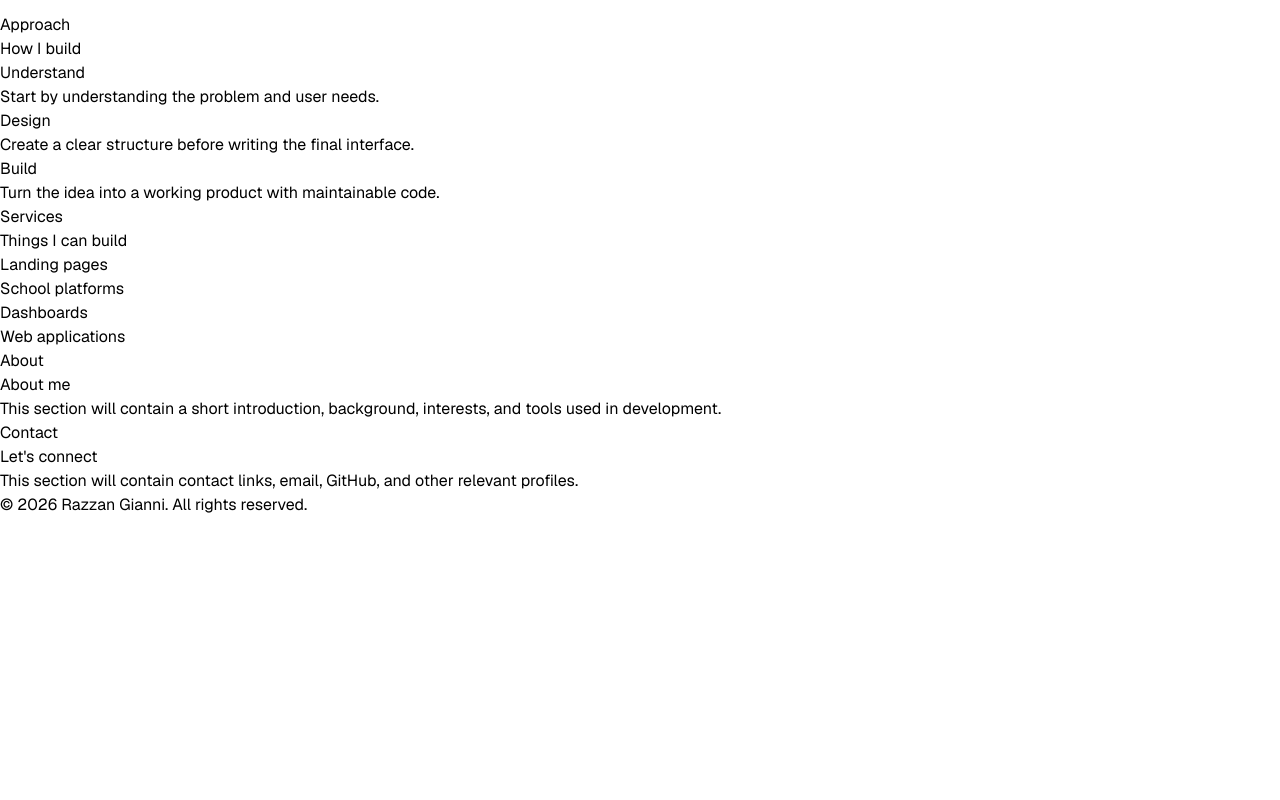
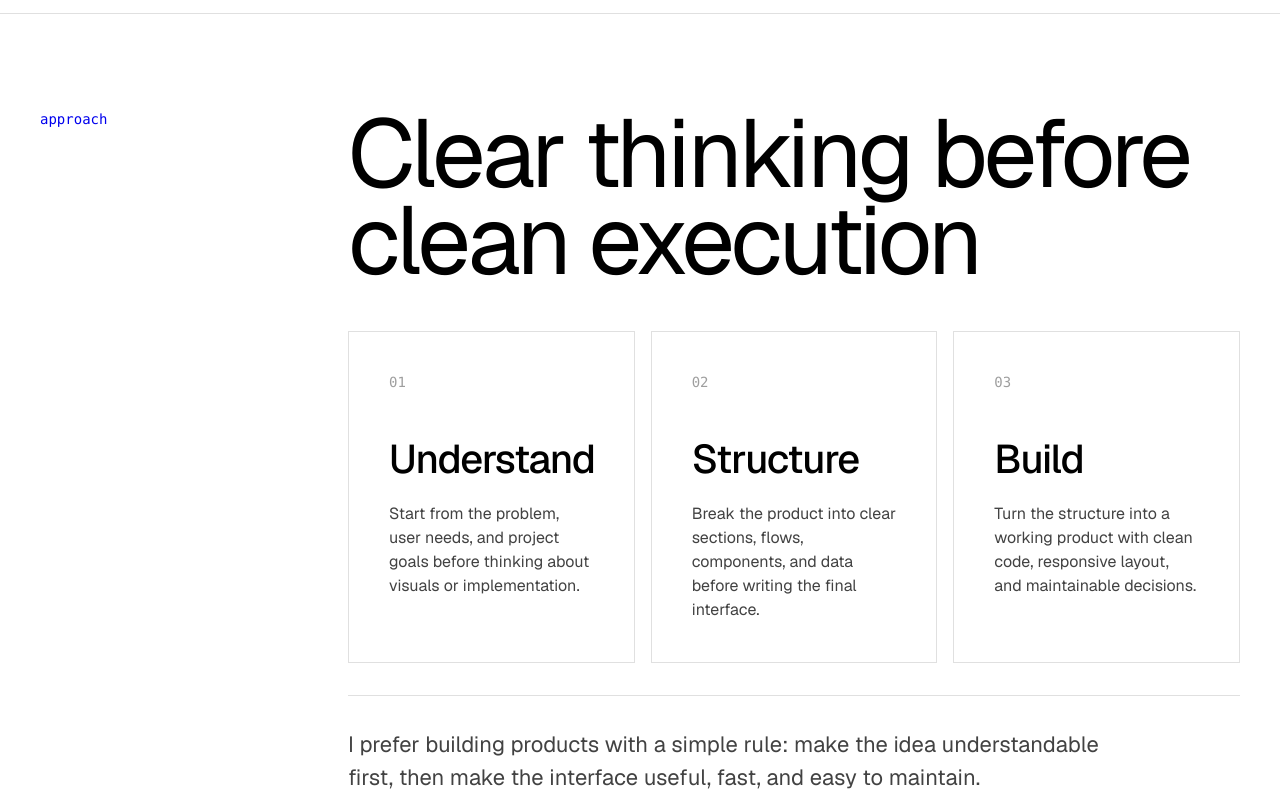
Before and after one commit to YuZann81/razzan-portofolio, a Next.js app: page / in a window 1280 px wide. Shown: the part 1740-2540 px from the top of the page. Before the commit the page ends 2257 px from the top, so only its background shows below. Built offline with nearby package versions, Linux system fonts and the light colour scheme.

Commit message:
style: add approach section layout

```diff
--- a/src/components/Approach.tsx
+++ b/src/components/Approach.tsx
@@ -1,24 +1,52 @@
+const approachItems = [
+  {
+    number: "01",
+    title: "Understand",
+    description: "Start from the problem, user needs, and project goals before thinking about visuals or implementation.",
+  },
+  {
+    number: "02",
+    title: "Structure",
+    description: "Break the product into clear sections, flows, components, and data before writing the final interface.",
+  },
+  {
+    number: "03",
+    title: "Build",
+    description: "Turn the structure into a working product with clean code, responsive layout, and maintainable decisions.",
+  },
+];
+
 export default function Approach() {
   return (
-    <section id="approach">
-      <p>Approach</p>
-      <h2>How I build</h2>
+    <section id="approach" className="border-t border-[var(--border)] bg-white px-4 py-16 md:px-10 md:py-24">
+      <div className="mx-auto max-w-[1200px]">
+        <div className="grid gap-8 md:grid-cols-12">
+          <div className="md:col-span-3">
+            <p className="font-mono text-sm leading-[1.3] text-[var(--accent)]">approach</p>
+          </div>
 
-      <div>
-        <article>
-          <h3>Understand</h3>
-          <p>Start by understanding the problem and user needs.</p>
-        </article>
+          <div className="md:col-span-9">
+            <h2 className="max-w-4xl text-[48px] font-normal leading-[0.9] tracking-[-0.04em] text-[var(--foreground)] md:text-[96px]">Clear thinking before clean execution</h2>
 
-        <article>
-          <h3>Design</h3>
-          <p>Create a clear structure before writing the final interface.</p>
-        </article>
+            <div className="mt-12 grid gap-4 md:grid-cols-3">
+              {approachItems.map((item) => (
+                <article key={item.number} className="border border-[var(--border)] bg-white p-6 md:p-10">
+                  <p className="font-mono text-sm text-[var(--placeholder)]">{item.number}</p>
 
-        <article>
-          <h3>Build</h3>
-          <p>Turn the idea into a working product with maintainable code.</p>
-        </article>
+                  <h3 className="mt-12 text-[28px] font-medium leading-[0.95] tracking-[-0.03em] text-[var(--foreground)] md:text-[40px]">{item.title}</h3>
+
+                  <p className="mt-6 text-[16px] leading-[1.5] text-[var(--muted)]">{item.description}</p>
+                </article>
+              ))}
+            </div>
+
+            <div className="mt-8 border-t border-[var(--border)] pt-8">
+              <p className="max-w-3xl text-[18px] leading-[1.5] text-[var(--muted)] md:text-[22px]">
+                I prefer building products with a simple rule: make the idea understandable first, then make the interface useful, fast, and easy to maintain.
+              </p>
+            </div>
+          </div>
+        </div>
       </div>
     </section>
   );
```
